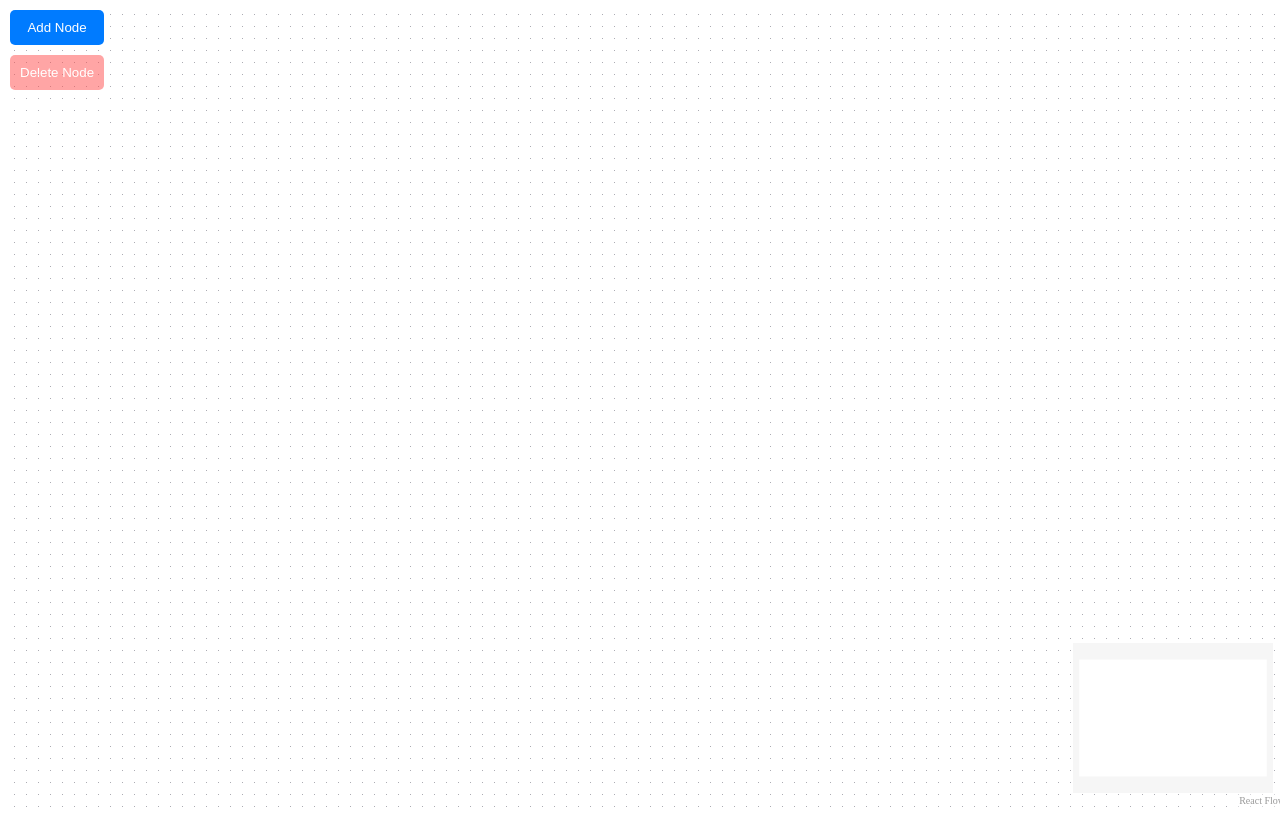
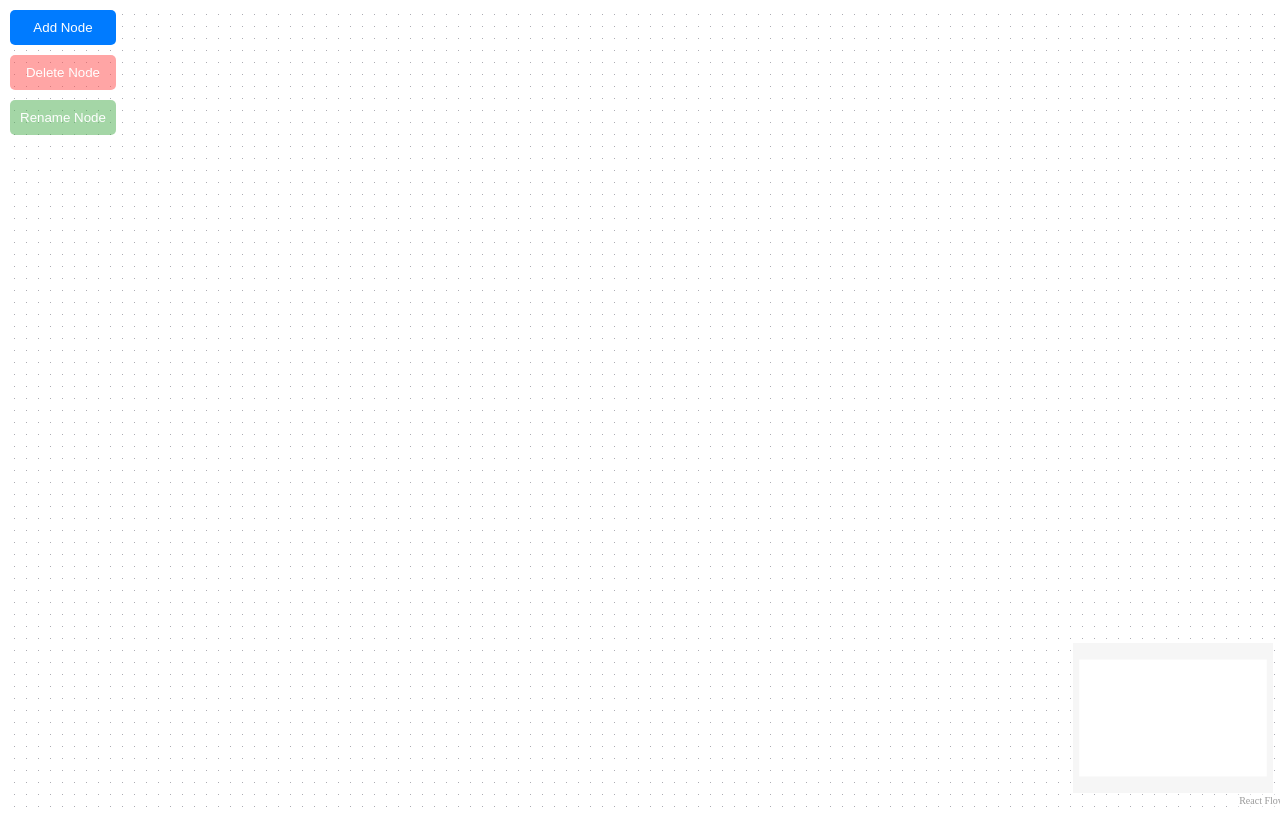
Before and after one commit to janitha-visna/documents-, a React (Vite) app in the folder frontend/: page /flow in a window 1280 px wide. Built offline with nearby package versions, Linux system fonts and the light colour scheme; no server answers.

Commit message:
add a button to rename the node

```diff
--- a/frontend/src/pages/Flow.jsx
+++ b/frontend/src/pages/Flow.jsx
@@ -34,7 +34,7 @@ const Flow = () => {
   const [nodes, setNodes, onNodesChange] = useNodesState([]);
   const [edges, setEdges, onEdgesChange] = useEdgesState([]);
   const debounceTimeout = useRef(null);
-    const [selectedNode, setSelectedNode] = useState(null);
+  const [selectedNode, setSelectedNode] = useState(null);
 
   const saveToAPI = useCallback(() => {
     const payload = { nodes, edges };
@@ -224,6 +224,22 @@ const Flow = () => {
     alert(`Node "${node.data.label}" double-clicked!`);
   }, []);
 
+  // Function to rename the selected node
+  const handleRenameNode = useCallback(() => {
+    if (!selectedNode) return;
+
+    const newLabel = prompt("Enter new node name", selectedNode.data.label);
+    if (newLabel !== null) {
+      setNodes(
+        nodes.map((node) =>
+          node.id === selectedNode.id
+            ? { ...node, data: { ...node.data, label: newLabel } }
+            : node
+        )
+      );
+    }
+  }, [selectedNode, nodes, setNodes]);
+
   return (
     <div style={{ width: "100vw", height: "100vh" }}>
       <ReactFlow
@@ -288,6 +304,21 @@ const Flow = () => {
         >
           Delete Node
         </button>
+        <button
+          onClick={handleRenameNode}
+          disabled={!selectedNode}
+          style={{
+            padding: "10px",
+            background: "#4CAF50",
+            color: "#fff",
+            border: "none",
+            borderRadius: "5px",
+            cursor: "pointer",
+            opacity: selectedNode ? 1 : 0.5,
+          }}
+        >
+          Rename Node
+        </button>
       </div>
     </div>
   );
```
